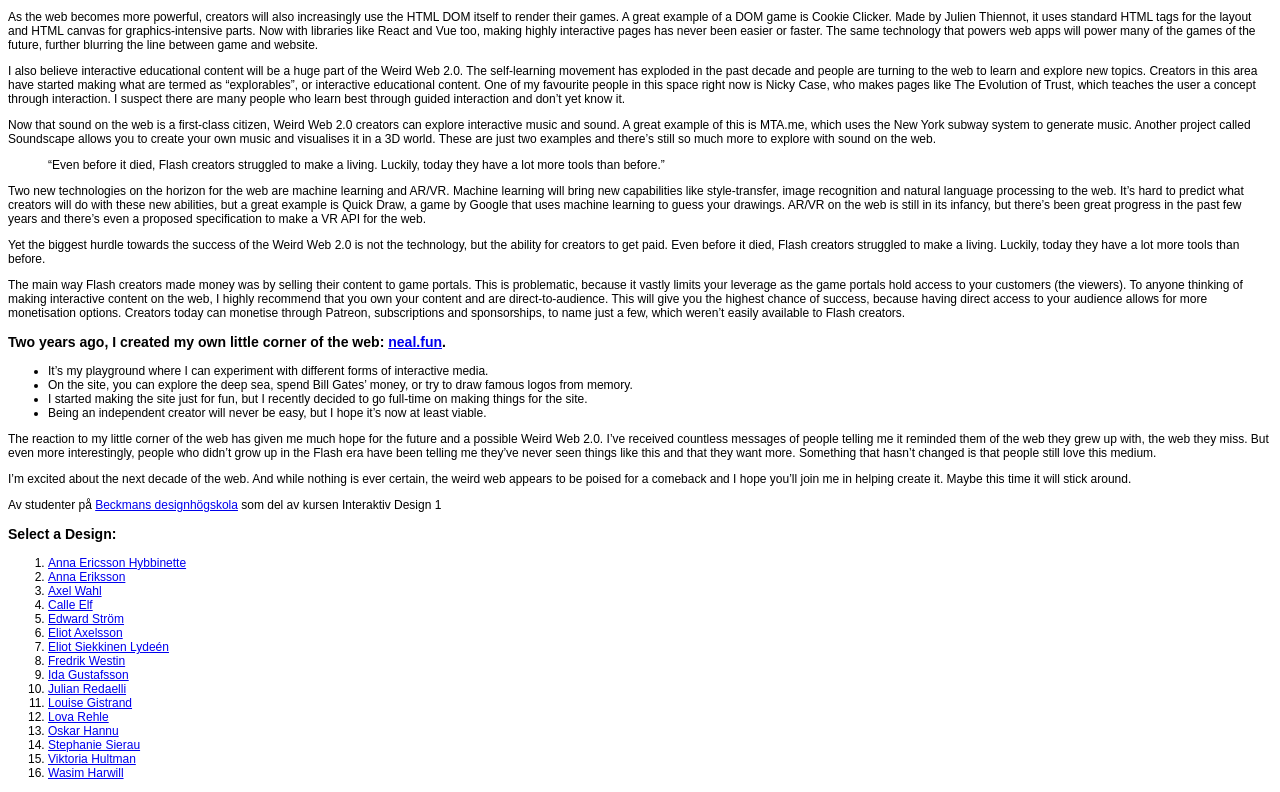
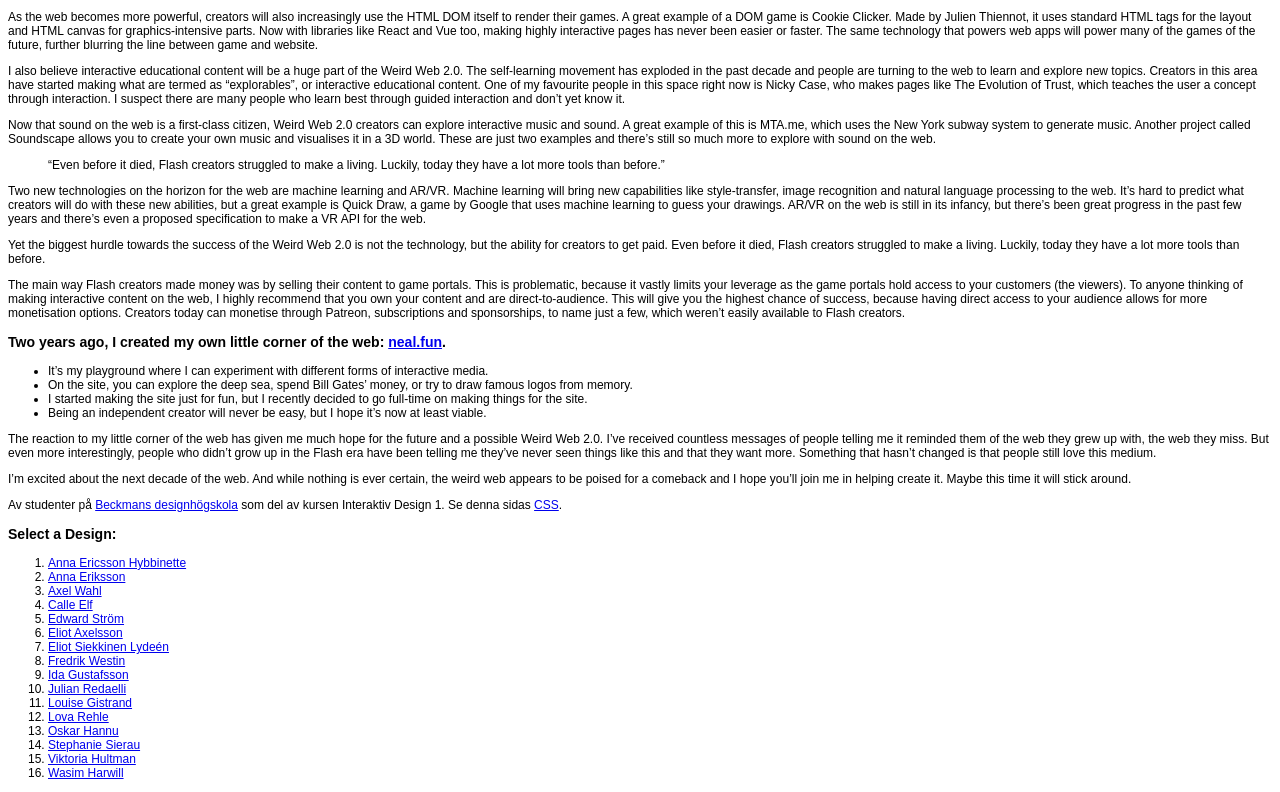
Before and after one commit to mrartmonitor/css-zen-garden, a plain HTML site: page index.html in a window 1280 px wide. Shown: the part 543-1335 px from the top of the page. Drawn offline with Linux system fonts and the light colour scheme.

Commit message:
Update index.html

```diff
--- a/index.html
+++ b/index.html
@@ -220,7 +220,8 @@
 			<p>
 				Av studenter på
 				<a href="https://www.beckmans.se/">Beckmans designhögskola</a> som del
-				av kursen Interaktiv Design 1
+				av kursen Interaktiv Design 1. Se denna sidas
+				<a href="style.css">CSS</a>.
 			</p>
 		</footer>
 		<aside>
```
